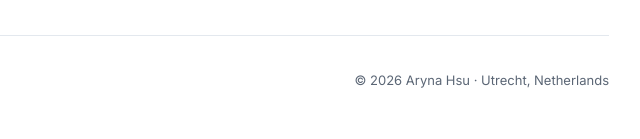
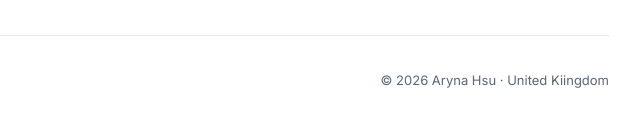
Before and after one commit to ahsuBI/ahsuBI.github.io, a plain HTML site: page projects/battery-passport.html in a window 1280 px wide. Shown: the part 3192-3331 px from the top of the page, 487-1127 px from the left. Drawn offline with Linux system fonts and the light colour scheme.

Commit message:
Update battery-passport.html

```diff
--- a/projects/battery-passport.html
+++ b/projects/battery-passport.html
@@ -142,7 +142,7 @@
     <div class="foot-links">
       <a href="../index.html#projects">&larr; All projects</a>
     </div>
-    <p class="colophon">&copy; 2026 Aryna Hsu · Utrecht, Netherlands</p>
+    <p class="colophon">&copy; 2026 Aryna Hsu · United Kiingdom</p>
   </footer>
 </div>
 </body>
```
